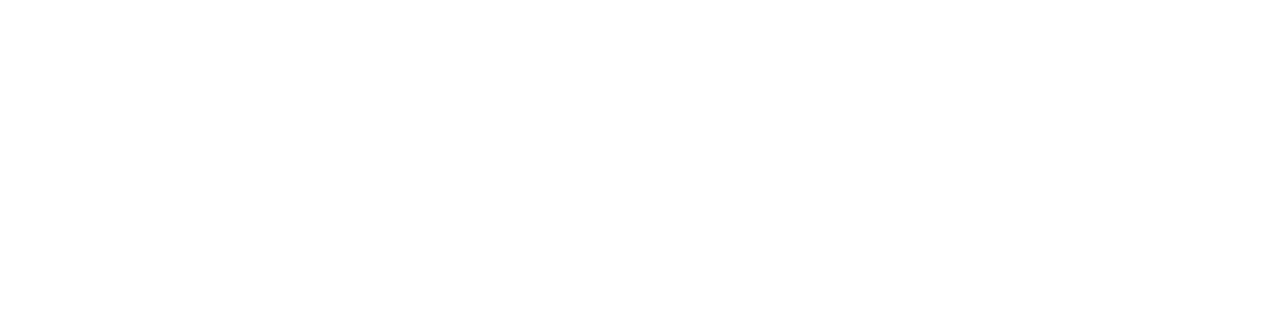
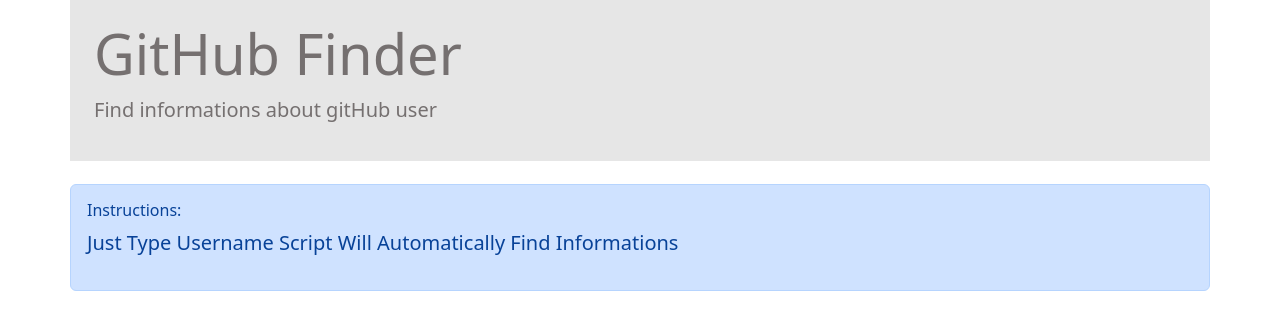
Before and after one commit to aquilasfr/github-search, a plain HTML site: page index.html in a window 1280 px wide. Drawn offline with nearby package versions, Linux system fonts and the light colour scheme.

Commit message:
Adding structure and style in header

```diff
--- a/assets/style.css
+++ b/assets/style.css
@@ -0,0 +1,27 @@
+header {
+    background-color:  hsl(0, 0%, 90%);
+    color:  hsl(0, 2%, 45%);
+    margin-bottom: 1.4rem;
+    padding: 20px;
+}
+
+.title {
+    text-transform: capitalize;
+}
+
+.uppercase {
+    text-transform: uppercase;
+}
+
+.title-instructions {
+    font-size: 1.2rem;
+}
+
+.information {
+    background-color: #c6e4ee;
+    color: #438aa1;
+    font-size: 0.8rem;
+    margin: 1rem 0;
+    border-radius: 2px solid;
+    padding: 2px;
+}
--- a/index.html
+++ b/index.html
@@ -7,10 +7,22 @@
     <link rel="stylesheet" href="assets/reset.css">
     <link rel="stylesheet" href="assets/style.css">
     <link href="https://cdn.jsdelivr.net/npm/bootstrap@5.2.0-beta1/dist/css/bootstrap.min.css" rel="stylesheet" integrity="sha384-0evHe/X+R7YkIZDRvuzKMRqM+OrBnVFBL6DOitfPri4tjfHxaWutUpFmBp4vmVor" crossorigin="anonymous">
-    <title>GitHub Search</title>
+    <title>Document</title>
 </head>
 <body>
-
+    <header class="container">
+        <div class="jumbotron jumbotron-fluid">
+            <div class="container">
+                <h1 class="display-4 title">git<span class="uppercase">h</span>ub finder</h1>
+              <p class="lead"><span class="uppercase">f</span>ind informations about git<span class="uppercase">h</span>ub user</p>
+            </div>
+        </div>
+    </header>
+    <div class="alert alert-primary container"  role="alert">
+        <p class="h6 title">instructions:</p>
+        <p class="lead title">
+            just type username script will automatically find informations</p>
+      </div>
     <script src="https://cdn.jsdelivr.net/npm/@popperjs/core@2.11.5/dist/umd/popper.min.js" integrity="sha384-Xe+8cL9oJa6tN/veChSP7q+mnSPaj5Bcu9mPX5F5xIGE0DVittaqT5lorf0EI7Vk" crossorigin="anonymous"></script>
 <script src="https://cdn.jsdelivr.net/npm/bootstrap@5.2.0-beta1/dist/js/bootstrap.min.js" integrity="sha384-kjU+l4N0Yf4ZOJErLsIcvOU2qSb74wXpOhqTvwVx3OElZRweTnQ6d31fXEoRD1Jy" crossorigin="anonymous"></script>
 </body>
```
